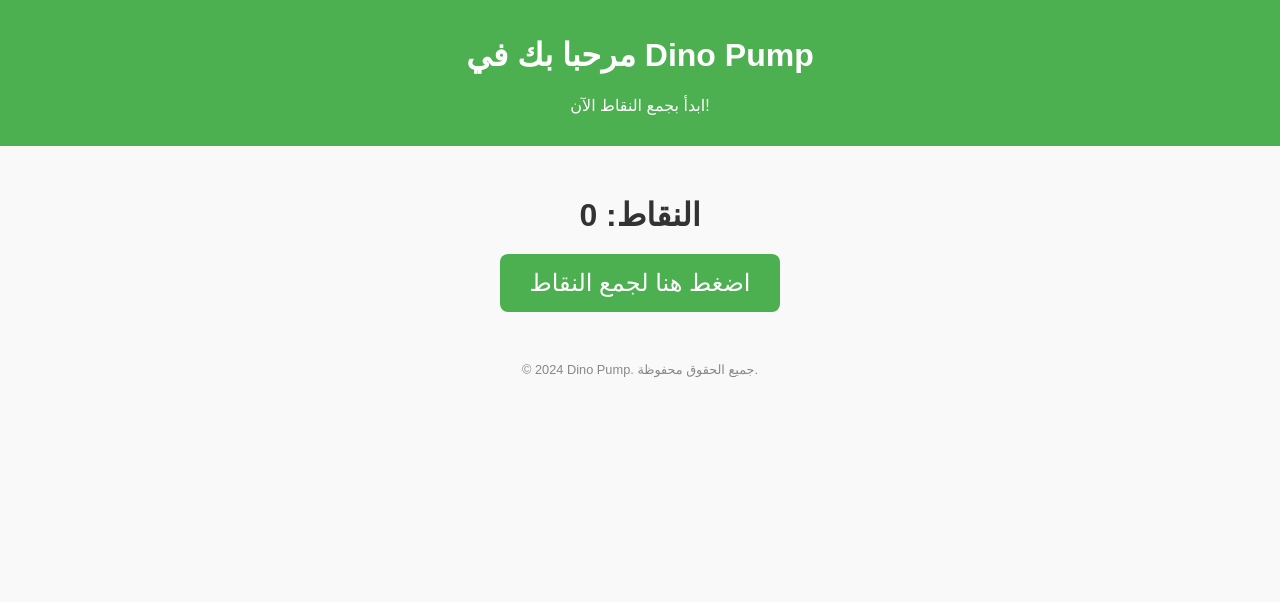
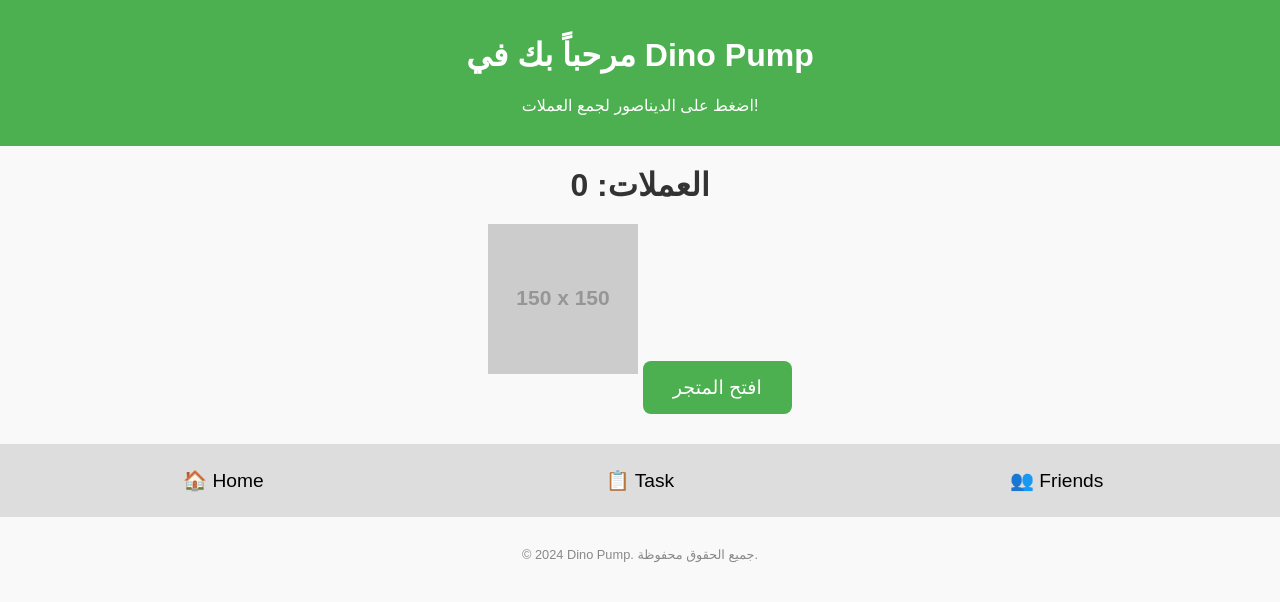
Before and after one commit to saad2451/DinoPUMP, a plain HTML site: page index.html in a window 1280 px wide. Drawn offline with Linux system fonts and the light colour scheme; placeholder pictures from the web are drawn by us.

Commit message:
index.html

```diff
--- a/index.html
+++ b/index.html
@@ -3,7 +3,7 @@
 <head>
     <meta charset="UTF-8">
     <meta name="viewport" content="width=device-width, initial-scale=1.0">
-    <title>Dino Pump - Index</title>
+    <title>Dino Pump - Modified</title>
     <style>
         body {
             font-family: Arial, sans-serif;
@@ -20,16 +20,21 @@
         }
 
         .counter {
-            margin-top: 50px;
+            margin-top: 20px;
             font-size: 2em;
             font-weight: bold;
             color: #333;
         }
 
+        .dino {
+            margin: 20px auto;
+            cursor: pointer;
+        }
+
         .click-button {
-            margin-top: 20px;
+            margin-top: 10px;
             padding: 15px 30px;
-            font-size: 1.5em;
+            font-size: 1.2em;
             background-color: #4caf50;
             color: white;
             border: none;
@@ -42,35 +47,107 @@
         }
 
         .footer {
-            margin-top: 50px;
+            margin-top: 30px;
             font-size: 0.8em;
             color: #888;
+        }
+
+        .navigation {
+            display: flex;
+            justify-content: space-around;
+            margin-top: 30px;
+            background-color: #ddd;
+            padding: 15px;
+        }
+
+        .navigation div {
+            flex: 1;
+            font-size: 1.2em;
+            cursor: pointer;
+            padding: 10px 0;
+        }
+
+        .navigation div:hover {
+            background-color: #bbb;
+        }
+
+        .store {
+            margin-top: 20px;
+            padding: 15px;
+            background-color: #e6f7e6;
+            border: 1px solid #4caf50;
+            display: none; /* يتم عرضه فقط عند الحاجة */
         }
     </style>
 </head>
 <body>
     <div class="header">
-        <h1>مرحبا بك في Dino Pump</h1>
-        <p>ابدأ بجمع النقاط الآن!</p>
+        <h1>مرحباً بك في Dino Pump</h1>
+        <p>اضغط على الديناصور لجمع العملات!</p>
     </div>
 
     <div class="counter">
-        النقاط: <span id="points">0</span>
+        العملات: <span id="coins">0</span>
     </div>
 
-    <button class="click-button" onclick="addPoints()">اضغط هنا لجمع النقاط</button>
+    <img src="https://via.placeholder.com/150" alt="Dino" class="dino" onclick="addCoins()">
+
+    <button class="click-button" onclick="openStore()">افتح المتجر</button>
+
+    <div class="store" id="store">
+        <h2>المتجر</h2>
+        <p>يمكنك شراء كروت إلكترونية أو العثور على البطاقات هنا.</p>
+        <button onclick="buyItem('card')">شراء بطاقة</button>
+        <button onclick="buyItem('combo')">شراء كومبو</button>
+    </div>
+
+    <div class="navigation">
+        <div onclick="navigateTo('home')">🏠 Home</div>
+        <div onclick="navigateTo('tasks')">📋 Task</div>
+        <div onclick="navigateTo('friends')">👥 Friends</div>
+    </div>
 
     <div class="footer">
         <p>© 2024 Dino Pump. جميع الحقوق محفوظة.</p>
     </div>
 
     <script>
-        let points = 0;
+        let coins = localStorage.getItem("coins") ? parseInt(localStorage.getItem("coins")) : 0;
 
-        function addPoints() {
-            points += 10; // أضف 10 نقاط لكل نقرة
-            document.getElementById("points").textContent = points;
+        function updateCoinsDisplay() {
+            document.getElementById("coins").textContent = coins;
         }
+
+        function addCoins() {
+            coins += 10; // إضافة 10 عملات لكل نقرة
+            localStorage.setItem("coins", coins); // حفظ العملات في التخزين المحلي
+            updateCoinsDisplay();
+        }
+
+        function openStore() {
+            const store = document.getElementById("store");
+            store.style.display = store.style.display === "block" ? "none" : "block";
+        }
+
+        function buyItem(item) {
+            if (item === "card" && coins >= 50) {
+                coins -= 50; // خصم 50 عملة لشراء البطاقة
+                alert("تم شراء بطاقة إلكترونية!");
+            } else if (item === "combo" && coins >= 100) {
+                coins -= 100; // خصم 100 عملة للكومبو
+                alert("تم شراء كومبو العثور على البطاقات!");
+            } else {
+                alert("لا تملك عملات كافية!");
+            }
+            localStorage.setItem("coins", coins);
+            updateCoinsDisplay();
+        }
+
+        function navigateTo(page) {
+            alert(`تم الانتقال إلى صفحة ${page}`);
+        }
+
+        window.onload = updateCoinsDisplay;
     </script>
 </body>
 </html>
```
